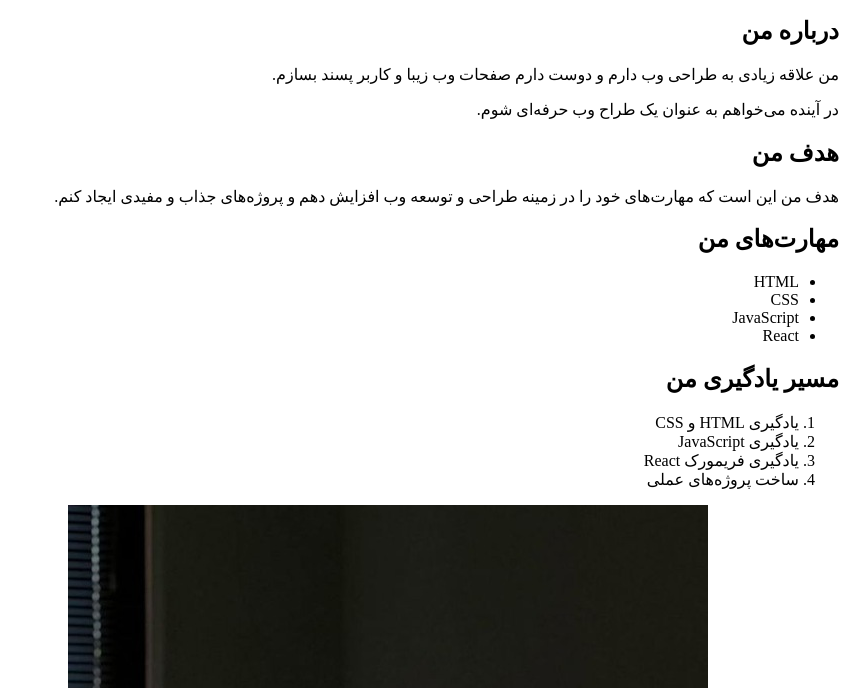
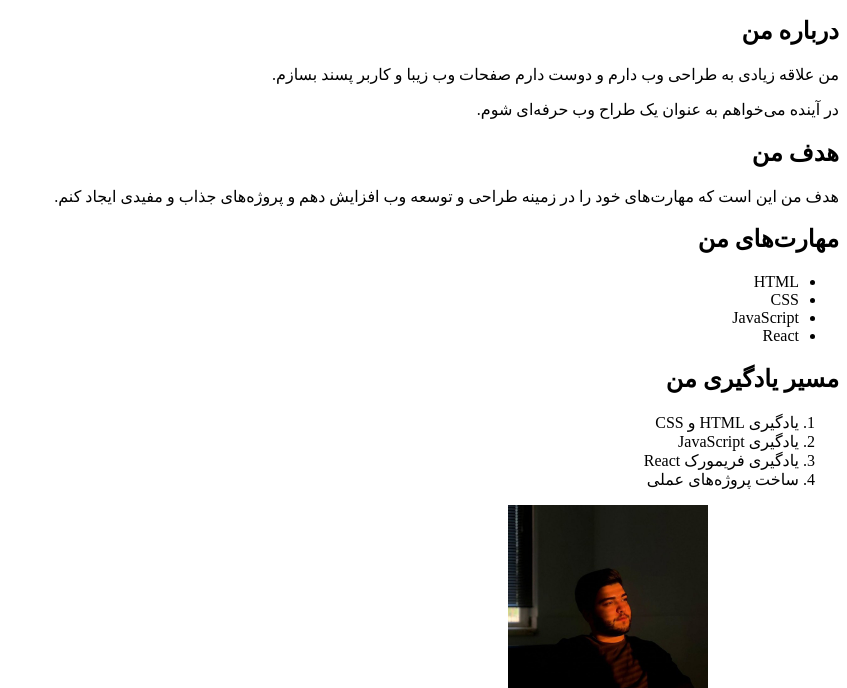
Before and after one commit to arminkoliaie/html-css-projects, a plain HTML site: page lesson-1/index.html in a window 1280 px wide. Shown: the part 103-791 px from the top of the page, without its empty margins (433-1280 px from the left). Drawn offline with Linux system fonts and the light colour scheme.

Commit message:
Add skills list, learning path, link and image

```diff
--- a/lesson-1/index.html
+++ b/lesson-1/index.html
@@ -34,6 +34,6 @@
       <li>ساخت پروژه‌های عملی</li>
     </ol>
     <a href="https://github.com/arminkoliaie" target="_blank" rel="noopener noreferrer">پروفایل GitHub من</a>
-    <img src="./img/image.jpg" alt="تصویر پروفایل من" />
+    <img src="/lesson-1/img/image.jpg" alt="تصویر پروفایل من" width="200" />
   </body>
 </html>
```
